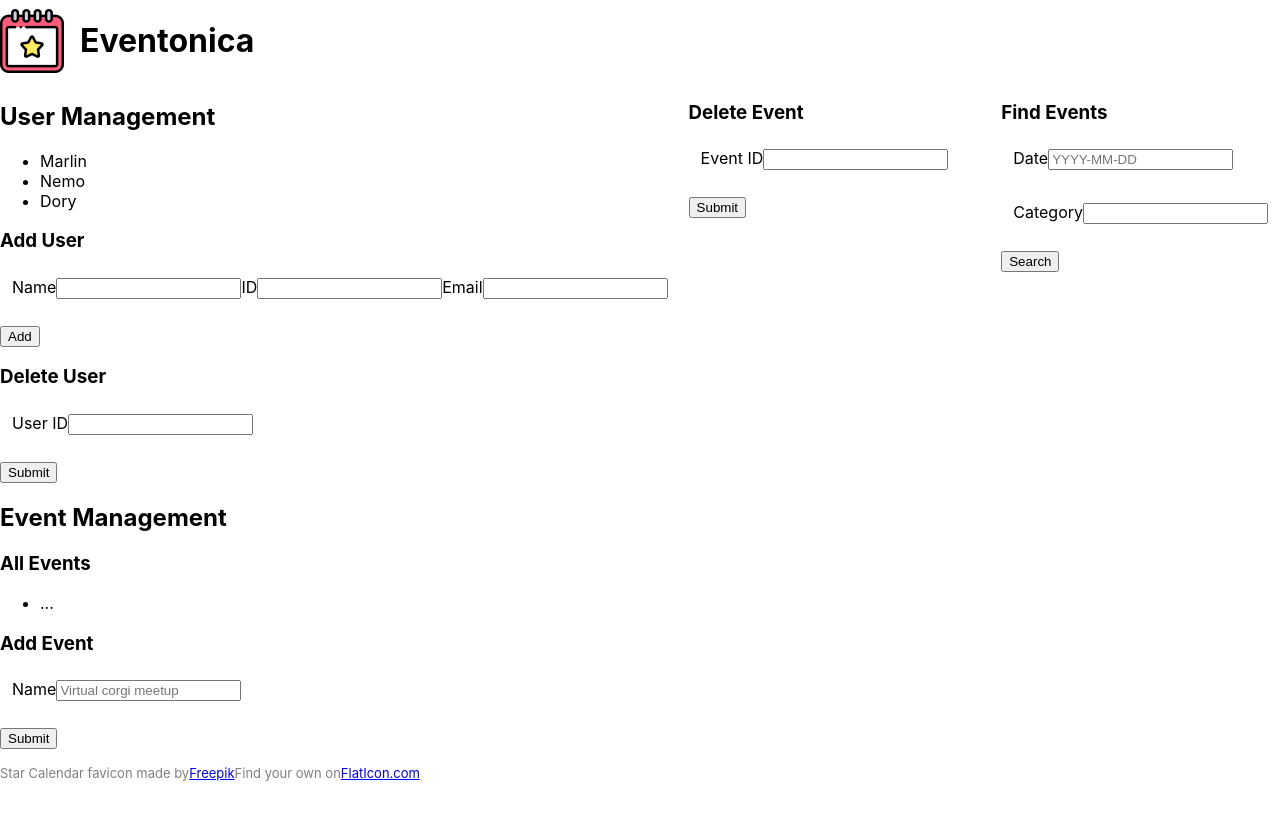
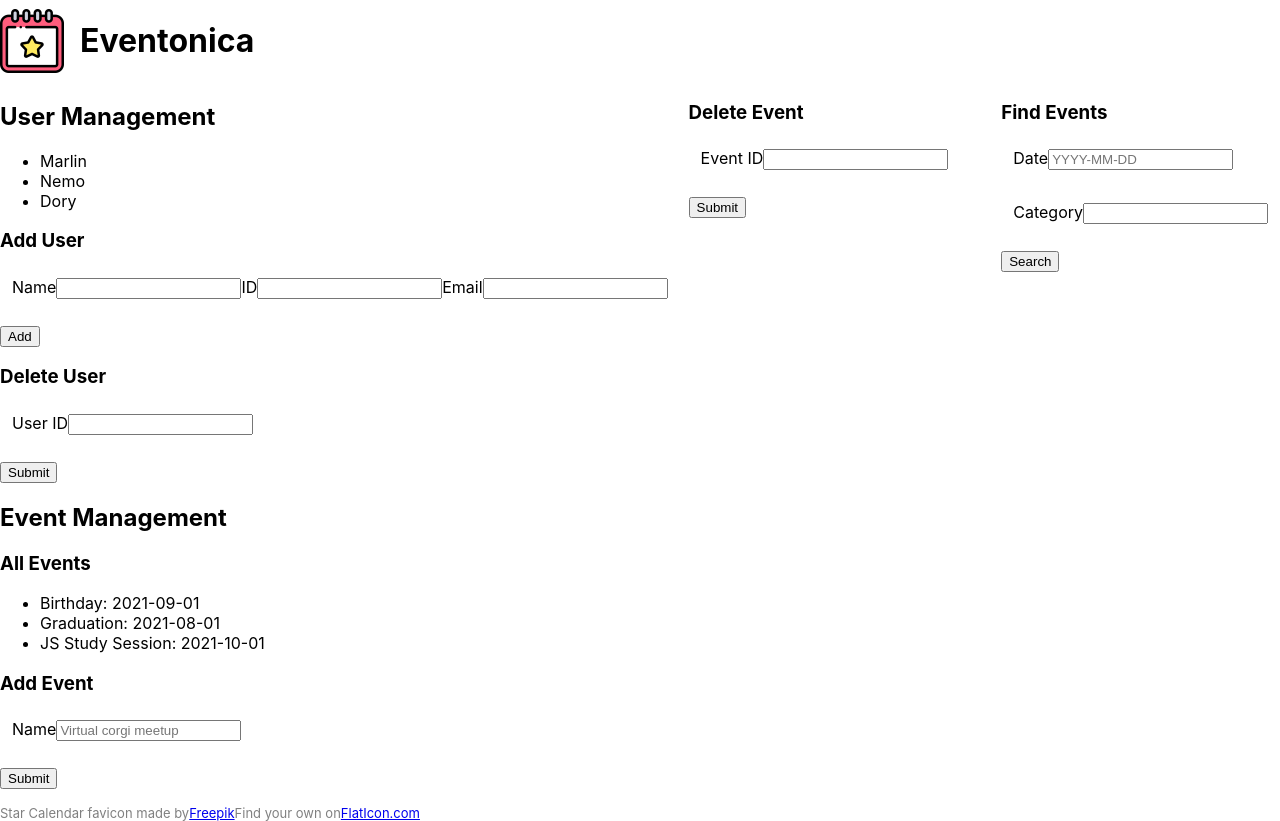
Before and after one commit to jsmontecillo/techtonica-assignments, a React (Create React App) app in the folder eventonica/client/: page / in a window 1280 px wide. Before the commit the page ends 800 px from the top, so only its background shows below. Built offline with nearby package versions, Linux system fonts and the light colour scheme; no server answers.

Commit message:
added events component

```diff
--- a/eventonica/client/src/App.js
+++ b/eventonica/client/src/App.js
@@ -1,6 +1,7 @@
 import calendar from "./calendar.png";
 import Footer from "./components/footer";
 import Users from "./components/users";
+import Events from "./components/events";
 import "./App.css";
 
 function App() {
@@ -14,31 +15,7 @@
       <main>
         <div className="user-and-events">
           <Users />
-
-          <section className="event-management">
-            <h2>Event Management</h2>
-            <div>
-              <h3>All Events</h3>
-              <ul id="events-list">
-                {/* Display all Events here */}
-                <li>...</li>
-              </ul>
-
-              <h3>Add Event</h3>
-              <form id="add-event" action="#">
-                <fieldset>
-                  <label>Name</label>
-                  <input
-                    type="text"
-                    id="add-event-name"
-                    placeholder="Virtual corgi meetup"
-                  />
-                </fieldset>
-                {/* Add more form fields here */}
-                <input type="submit" />
-              </form>
-            </div>
-          </section>
+          <Events />
         </div>
 
         <div>
--- /dev/null
+++ b/eventonica/client/src/components/events.js
@@ -0,0 +1,58 @@
+import {useState} from 'react';
+
+const event1 = {
+    id: "1",
+    name: "Birthday",
+    date: "2021-09-01",
+    description: "A birthday party for my best friend",
+    category: "Celebration",
+};
+
+const event2 = {
+    id: "2",
+    name: "Graduation",
+    date: "2021-08-01",
+    description: "The class of 2021 graduates from East High",
+    category: "Education",
+};
+
+const event3 = {
+    id: "3",
+    name: "JS Study Session",
+    date: "2021-10-01",
+    description: "A chance to practice Javascript interview questions",
+    category: "Education",
+};
+
+const Events = () => {
+    const [events, setEvents] = useState([event1, event2, event3]);
+    return (
+        <section className="event-management">
+            <h2>Event Management</h2>
+            <div>
+              <h3>All Events</h3>
+              <ul id="events-list">
+              {events.map((item, index) => {
+                return (<li key={index}>{item.name}: {item.date}</li>)
+              })}
+              </ul>
+
+              <h3>Add Event</h3>
+              <form id="add-event" action="#">
+                <fieldset>
+                  <label>Name</label>
+                  <input
+                    type="text"
+                    id="add-event-name"
+                    placeholder="Virtual corgi meetup"
+                  />
+                </fieldset>
+                {/* Add more form fields here */}
+                <input type="submit" />
+              </form>
+            </div>
+          </section>
+    );
+}
+
+export default Events;
```
